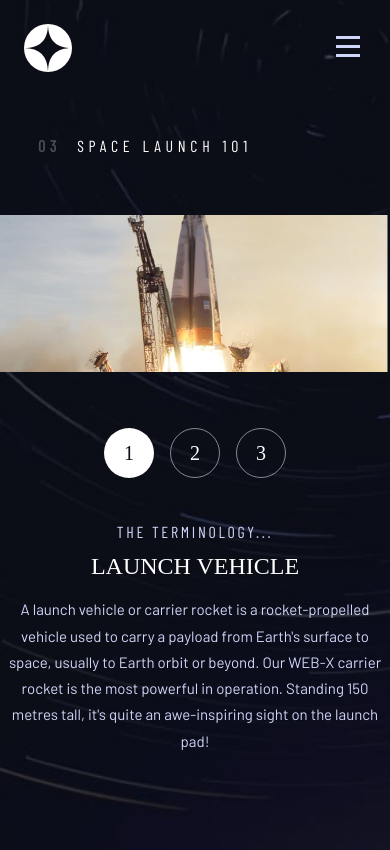
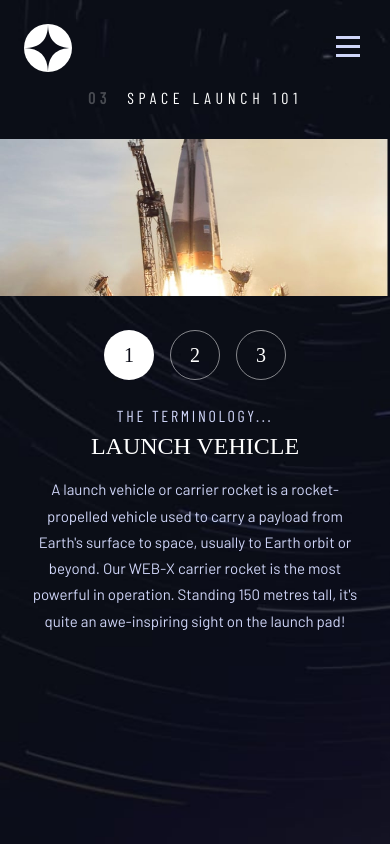
Before and after one commit to fernandoLRibeiro/space-tourism-solution, a Next.js app in the folder app/: page /technology in a window 390 px wide. Built offline with nearby package versions, Linux system fonts and the light colour scheme; a web font is replaced by a local one.

Commit message:
Build basic technology page mobile design

```diff
--- a/app/styles/Technology.module.css
+++ b/app/styles/Technology.module.css
@@ -3,7 +3,6 @@
   background-image: url("../public/assets/technology/background-technology-desktop.jpg");
   background-repeat: no-repeat;
   background-size: cover;
-  align-items: center;
   justify-content: center;
   width: 100%;
   min-height: 100vh;
@@ -125,6 +124,10 @@
     height: 3.75em;
   }
 
+  .cluster {
+    gap: 1em;
+  }
+
   .description {
     text-align: center;
     align-items: center;
@@ -139,4 +142,31 @@
   .container {
     background-image: url("../public/assets/technology/background-technology-mobile.jpg");
   }
+
+  .main {
+    padding: 5.5em 0 5em;
+    align-items: center;
+
+    gap: 2em;
+  }
+
+  .header {
+    margin: 0;
+  }
+
+  .content {
+    gap: 1.625em;
+  }
+
+  .sliderButtonsContainer {
+    margin-top: 0.5em;
+  }
+
+  .cluster {
+    gap: 0.5em;
+  }
+
+  .descriptionTextContainer {
+    max-width: 20.5em;
+  }
 }
```
